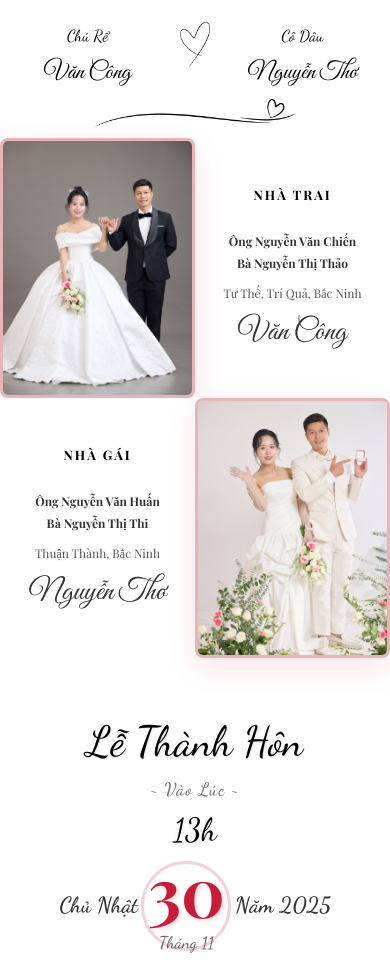
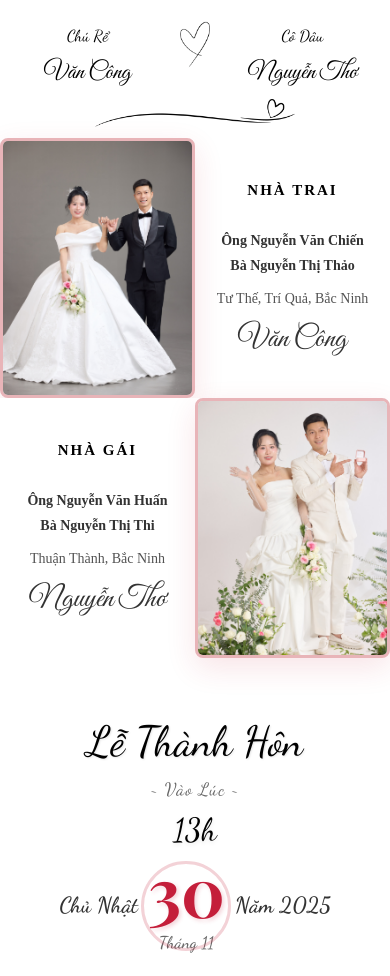
Before and after one commit to namnvhustsoict/weddingcongtho, a plain HTML site: page index.html in a window 390 px wide. Shown: the part 861-1837 px from the top of the page. Drawn offline with nearby package versions, Linux system fonts and the light colour scheme.

```diff
--- a/index.html
+++ b/index.html
@@ -409,7 +409,7 @@
         }
 
         .parent-header {
-            font-family: 'Playfair Display', serif;
+            font-family: 'Times New Roman', Times, serif;
             font-size: 16px;
             font-weight: bold;
             color: #333;
@@ -418,7 +418,7 @@
         }
 
         .parent-name {
-            font-family: 'Roboto', sans-serif;
+            font-family: 'Times New Roman', Times, serif;
             font-size: 15px;
             font-weight: bold;
             color: #333;
@@ -426,7 +426,7 @@
         }
 
         .parent-address {
-            font-family: 'Roboto', sans-serif;
+            font-family: 'Times New Roman', Times, serif;
             font-size: 13px;
             color: #666;
 
@@ -437,7 +437,7 @@
         }
 
         .role-label {
-            font-family: 'Playfair Display', sans-serif;
+            font-family: 'Times New Roman', Times, serif;
             font-size: 12px;
             color: #8d8d8d;
             margin-bottom: 5px;
@@ -1062,8 +1062,8 @@
         }
 
         .parent-info-label {
-            font-family: 'Playfair Display', serif;
-            font-size: 16px;
+            font-family: 'Times New Roman', Times, serif;
+            font-size: 18px;
             letter-spacing: 2px;
             color: #000000;
             font-weight: 700;
@@ -1071,16 +1071,16 @@
         }
 
         .parent-info-parent-name {
-            font-family: 'Playfair Display', serif;
-            font-size: 15px;
+            font-family: 'Times New Roman', Times, serif;
+            font-size: 17px;
             color: #333;
             font-weight: 600;
             line-height: 1.8;
         }
 
         .parent-info-address {
-            font-family: 'Playfair Display', serif;
-            font-size: 14px;
+            font-family: 'Times New Roman', Times, serif;
+            font-size: 16px;
             color: #535353;
             line-height: 1.8;
             margin-top: 8px;
@@ -1142,15 +1142,15 @@
             }
 
             .parent-info-label {
-                font-size: 13px;
+                font-size: 15px;
             }
 
             .parent-info-parent-name {
-                font-size: 12px;
+                font-size: 14px;
             }
 
             .parent-info-address {
-                font-size: 12px;
+                font-size: 14px;
             }
         }
 
```
